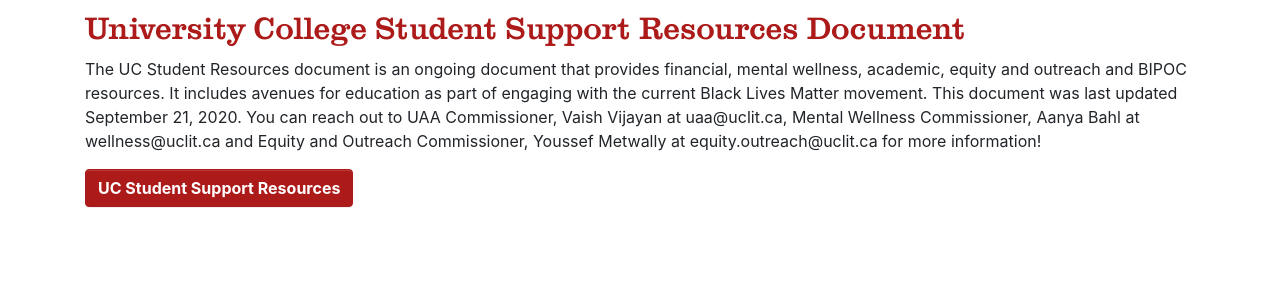
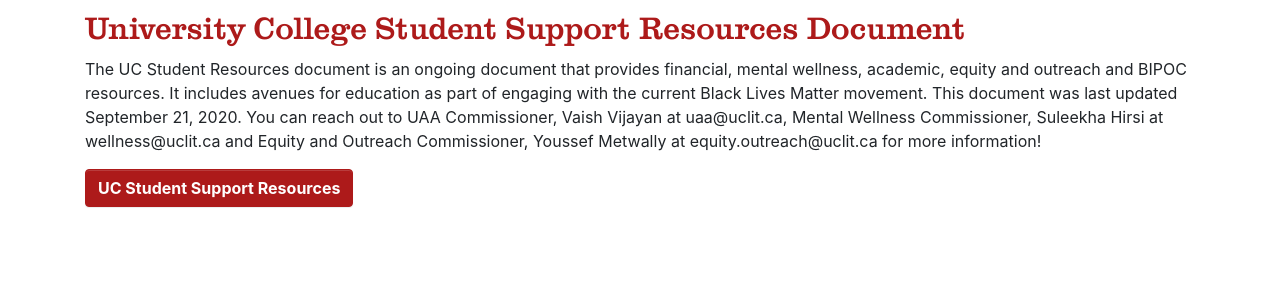
Before and after one commit to uclit-webmaster/uclit-site, a Jekyll site: the page built from resources/student-academics-wellness.html, in a window 1280 px wide. Shown: the part 157-457 px from the top of the page. Built offline with Jekyll 4.4.1, drawn with Linux system fonts in a browser that asks for light colours; nearby versions of some CDN libraries.

Commit message:
Update student-academics-wellness.yml
updated MW commissioner info

```diff
--- a/_data/student-academics-wellness.yml
+++ b/_data/student-academics-wellness.yml
@@ -25,7 +25,7 @@
 
 - header: University College Student Support Resources Document
   text: |
-    The UC Student Resources document is an ongoing document that provides financial, mental wellness, academic, equity and outreach and BIPOC resources. It includes avenues for education as part of engaging with the current Black Lives Matter movement. This document was last updated September 21, 2020. You can reach out to UAA Commissioner, Vaish Vijayan at uaa@uclit.ca, Mental Wellness Commissioner, Aanya Bahl at wellness@uclit.ca and Equity and Outreach Commissioner, Youssef Metwally at equity.outreach@uclit.ca for more information!
+    The UC Student Resources document is an ongoing document that provides financial, mental wellness, academic, equity and outreach and BIPOC resources. It includes avenues for education as part of engaging with the current Black Lives Matter movement. This document was last updated September 21, 2020. You can reach out to UAA Commissioner, Vaish Vijayan at uaa@uclit.ca, Mental Wellness Commissioner, Suleekha Hirsi at wellness@uclit.ca and Equity and Outreach Commissioner, Youssef Metwally at equity.outreach@uclit.ca for more information!
   buttons:
     - text: UC Student Support Resources
       link: https://docs.google.com/document/u/0/d/1SnB6esLeo7uKggypf9ZEKELOQmLY2VSqtsIysMJhvGg/mobilebasic
```
